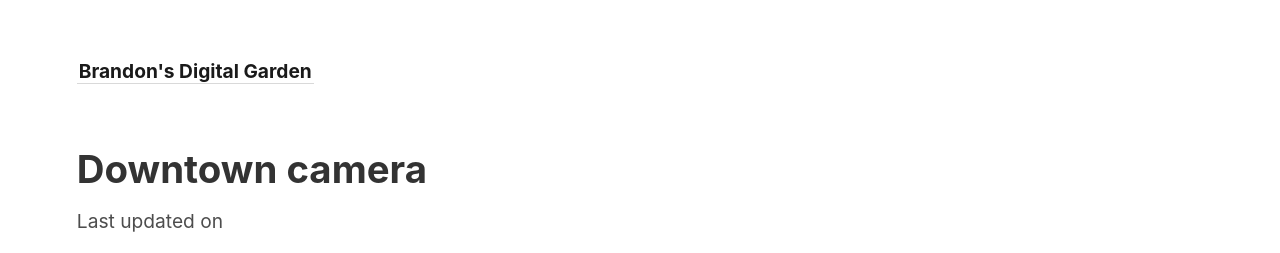
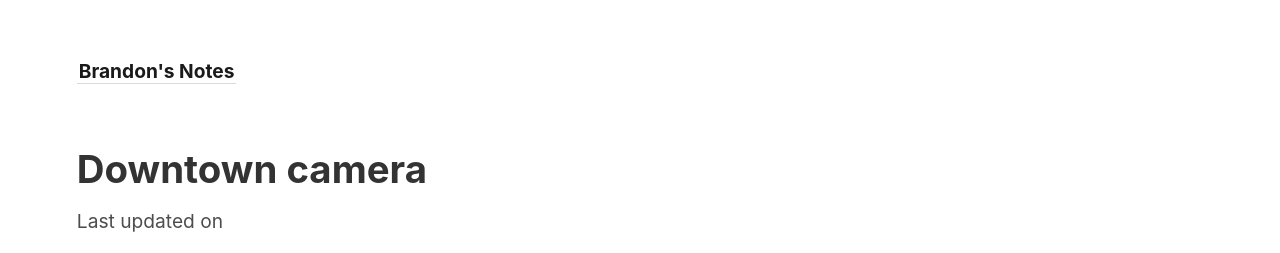
Before and after one commit to brandon-toner/brandontoner-jekyll-garden, a Jekyll site: the page built from _notes/Downtown Camera.md, in a window 1280 px wide. Shown: the top 253 px of the page. Built offline with Jekyll 4.4.1, drawn with Linux system fonts in a browser that asks for light colours.

Commit message:
Update content

```diff
--- a/_config.yml
+++ b/_config.yml
@@ -1,4 +1,4 @@
-title:               Brandon's Digital Garden
+title:               Brandon's Notes
 include:             ['_pages']
 exclude:             ['_includes/notes_graph.json']
 # You may need to change the base URL depending on your deploy configuration.
```
Also changed, not shown: Pasted image 20220806121340.png (deleted), Pasted image 20220806121423.png (deleted), Pasted image 20220806121457.png (deleted), Pasted image 20220806121543.png (deleted), Pasted image 20220806121655.png (deleted), Pasted image 20220806121718.png (deleted), 1 other file.
